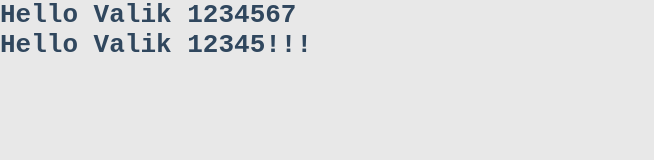
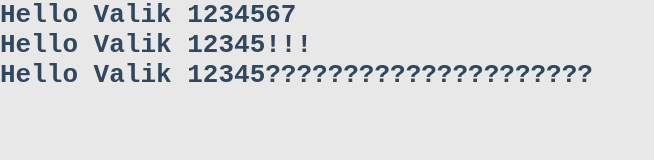
Before and after one commit to bormaxvel/Cursova-lab-site, a website built with Parcel: page src/index.html in a window 1280 px wide. Shown: the whole page, without its empty margins (0-654 px from the left). Built offline with nearby package versions, Linux system fonts and the light colour scheme.

Commit message:
Hello Valik3

```diff
--- a/src/index.html
+++ b/src/index.html
@@ -11,6 +11,7 @@
 <body>
 	<h1>Hello Valik 1234567</h1>
 	<h1>Hello Valik 12345!!!</h1>
+	<h1>Hello Valik 12345?????????????????????</h1>
 	<script src="main.js"></script>
 </body>
 
```
